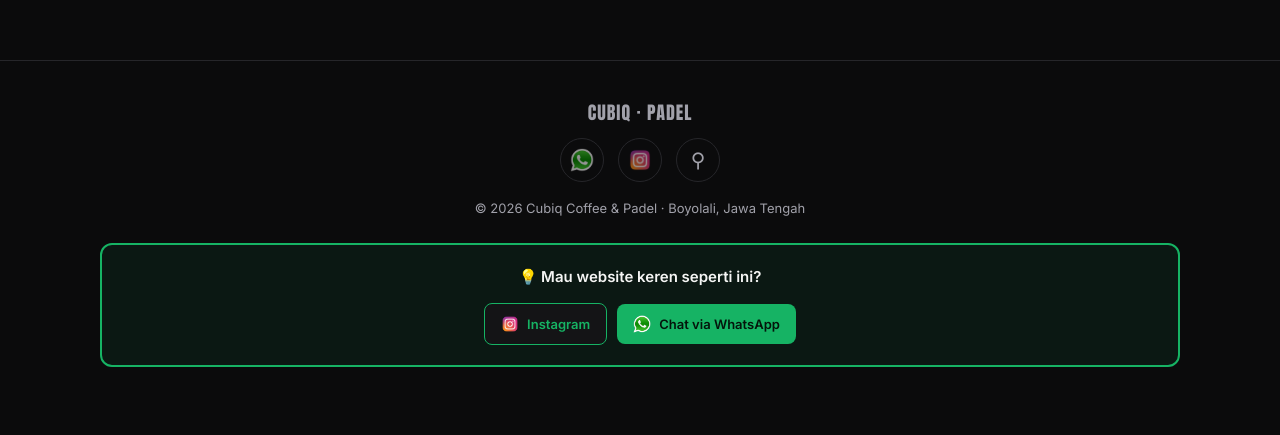
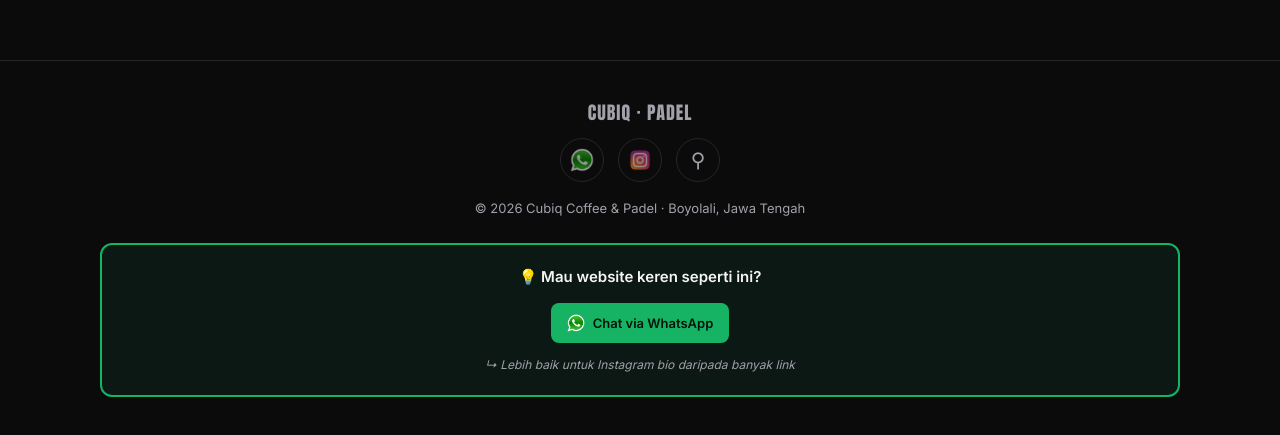
Before and after one commit to rizkyanindita/cubiq-padel, a plain HTML site: page index.html in a window 1280 px wide. Shown: the part 3983-4418 px from the top of the page. Before the commit the page ends 4394 px from the top, so only its background shows below. Drawn offline with nearby package versions, Linux system fonts and the light colour scheme.

Commit message:
refactor: remove Instagram link and add informative footer text to index page

```diff
--- a/index.html
+++ b/index.html
@@ -450,14 +450,13 @@
         💡 Mau website keren seperti ini?
       </div>
       <div style="display:flex;gap:10px;justify-content:center;flex-wrap:wrap;align-items:center">
-        <a href="https://www.instagram.com/rizkyaninditaa/" style="display:inline-flex;align-items:center;gap:8px;padding:10px 16px;background:var(--bg2);border:1px solid var(--green);color:var(--green);font-weight:600;text-decoration:none;font-size:13px;border-radius:8px;transition:all .2s" target="_blank" rel="noopener" onmouseover="this.style.background=window.getComputedStyle(document.documentElement).getPropertyValue('--green');this.style.color='#04140b'" onmouseout="this.style.background=window.getComputedStyle(document.documentElement).getPropertyValue('--bg2');this.style.color=window.getComputedStyle(document.documentElement).getPropertyValue('--green')">
-          <img src="assets/IG.png" alt="Instagram" style="width:18px;height:18px;display:block">
-          Instagram
-        </a>
         <a href="https://wa.me/6285121319966" style="display:inline-flex;align-items:center;gap:8px;padding:10px 16px;background:var(--green);color:#04140b;font-weight:600;text-decoration:none;font-size:13px;border-radius:8px;transition:all .2s" target="_blank" rel="noopener" onmouseover="this.style.opacity='0.85'" onmouseout="this.style.opacity='1'">
           <img src="assets/WA.png" alt="WhatsApp" style="width:18px;height:18px;display:block">
           Chat via WhatsApp
         </a>
+      </div>
+      <div style="margin-top:12px;font-size:12px;color:var(--muted);text-align:center;font-style:italic">
+        ↳ Lebih baik untuk Instagram bio daripada banyak link
       </div>
     </div>
   </div>
```
